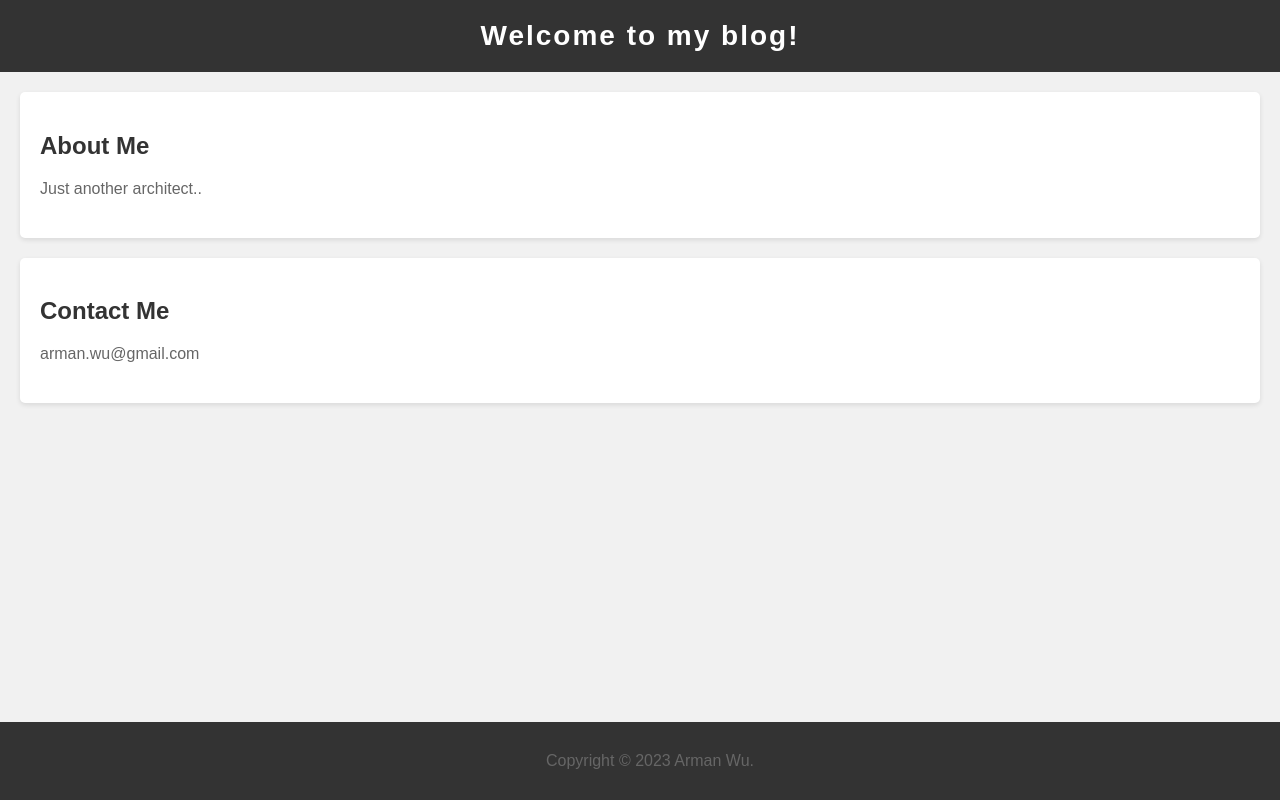
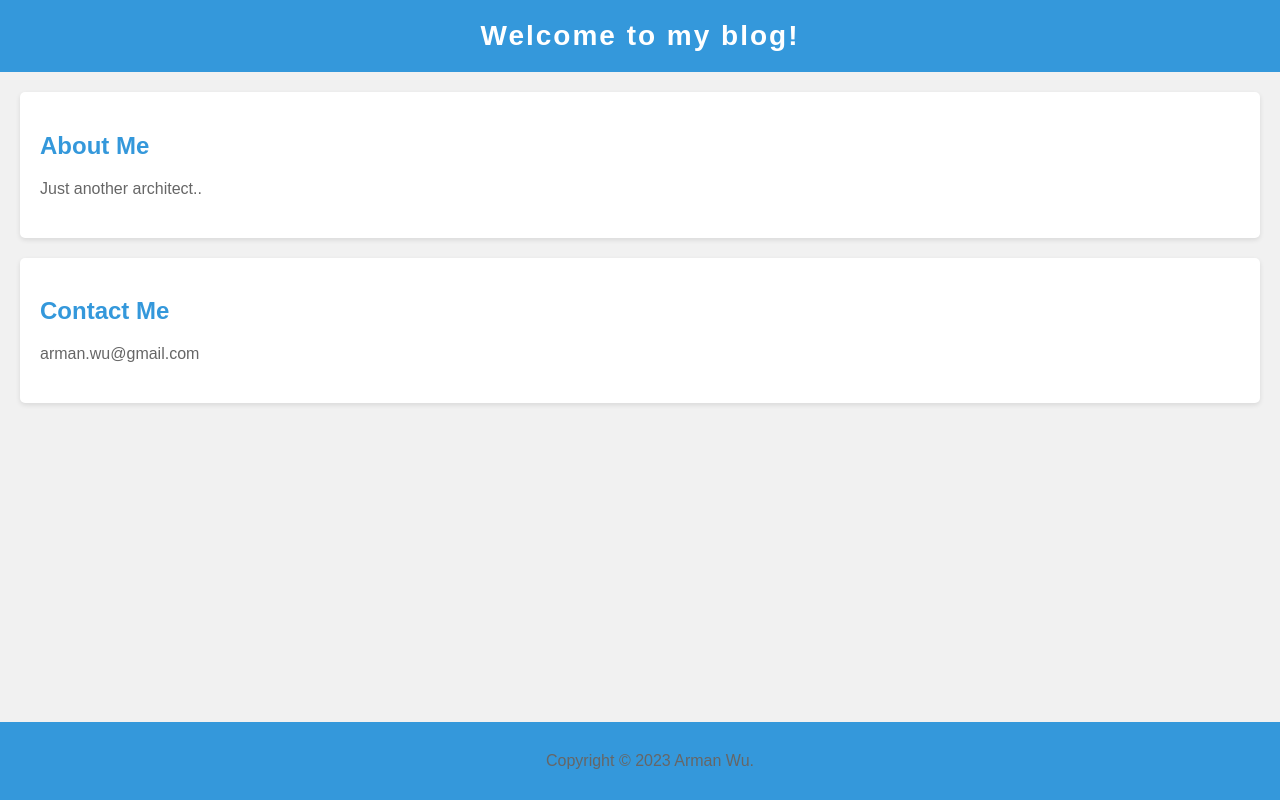
Before and after one commit to armanwu/basic_web, a plain HTML site: page index.html in a window 1280 px wide. Drawn offline with Linux system fonts and the light colour scheme.

Commit message:
Update style.css

```diff
--- a/style.css
+++ b/style.css
@@ -6,7 +6,7 @@ body {
   }
 
   header {
-    background-color: #333;
+    background-color: #3498db;
     color: #fff;
     padding: 20px;
     text-align: center;
@@ -31,7 +31,7 @@ body {
   }
 
   h2 {
-    color: #333;
+    color: #3498db;
     font-size: 24px;
     margin-bottom: 10px;
   }
@@ -42,7 +42,7 @@ body {
   }
 
   footer {
-    background-color: #333;
+    background-color: #3498db;
     color: #fff;
     padding: 10px;
     text-align: center;
```
